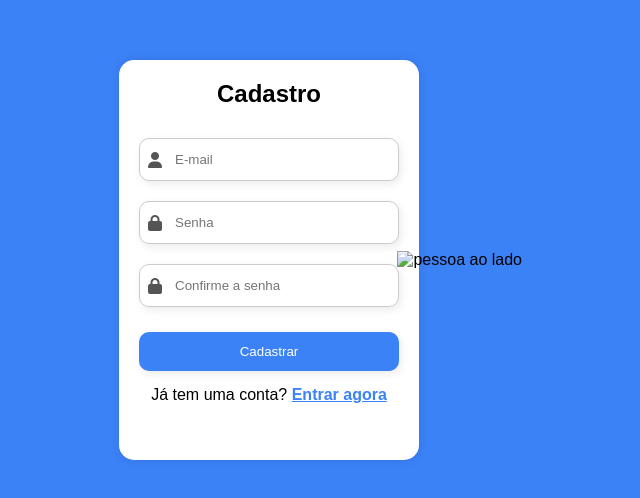
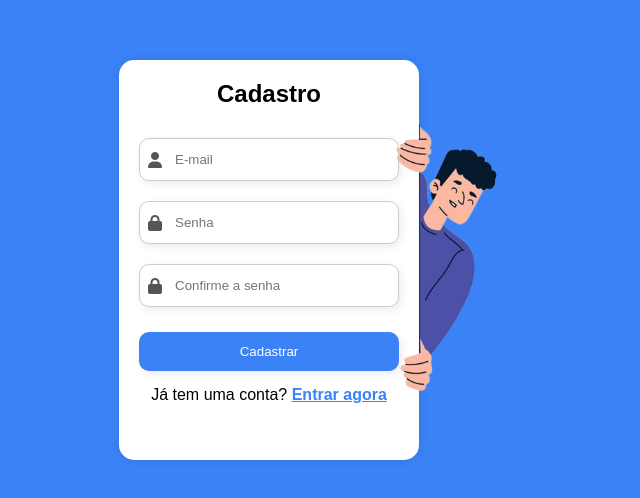
Before and after one commit to oevemgoncalves/StudyBoost, a plain HTML site: page login/login.html in a window 1280 px wide. Shown: the part 140-638 px from the top of the page, without its empty margins (371-1011 px from the left). Drawn offline with Linux system fonts and the light colour scheme; files that its build step writes are made by us from their sources.

Commit message:
organizando arquivos nos lugares certo

```diff
--- a/login/login.html
+++ b/login/login.html
@@ -4,8 +4,8 @@
     <meta charset="UTF-8">
     <meta name="viewport" content="width=device-width, initial-scale=1.0">
     <link rel="stylesheet" href="https://cdnjs.cloudflare.com/ajax/libs/font-awesome/6.5.1/css/all.min.css">
-    <link rel="stylesheet" href="estilos/login.css" media="all">
-    <link rel="stylesheet" href="estilos/login-querey.css">
+    <link rel="stylesheet" href="style-login/login.css" media="all">
+    <link rel="stylesheet" href="style-login/login-querey.css" media="screen">
     <title>Login</title>
 </head>
 <body>
@@ -37,10 +37,10 @@
 
         </section>
         <div class="imagem">
-            <img src="imagem/pessoa-ao-lado.png" alt="pessoa ao lado">
+            <img src="imagem-login/pessoa-ao-lado.png" alt="pessoa ao lado">
         </div>
     </main>
 
-    <script src="script/login.js"></script>
+    <script src="script-login/login.js"></script>
 </body>
 </html>
```
Also changed, not shown: index.html (+1 -1 lines), login/script-login/login.js (renamed from script/login.js), script/script.js (renamed from login/script-login/script.js).
